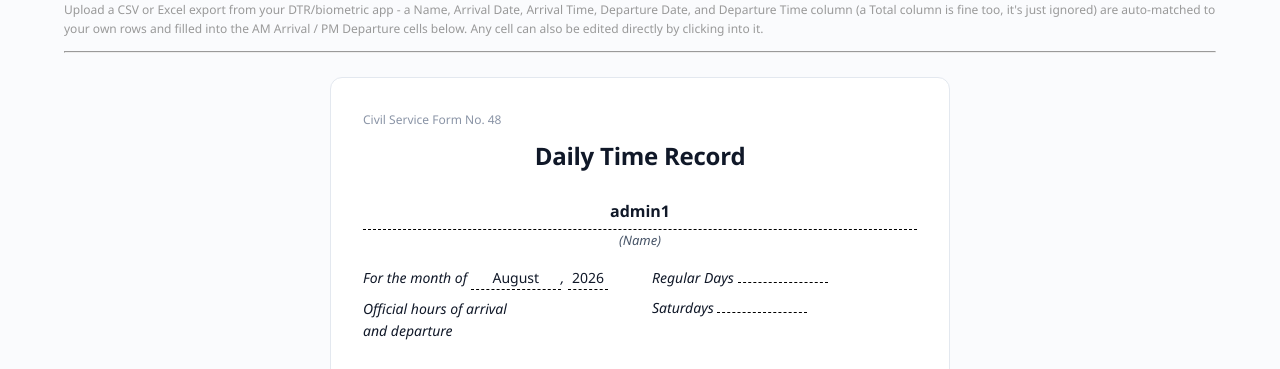
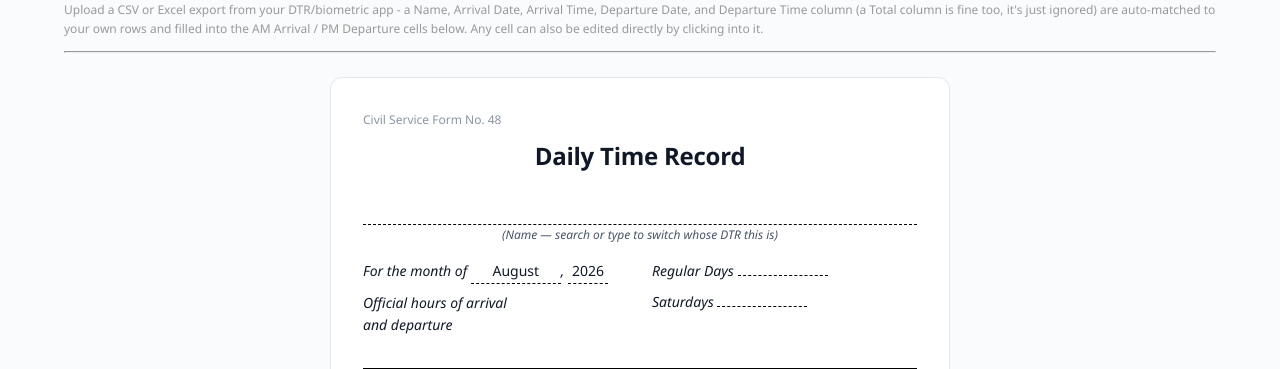
Before and after one commit to civ1977/smashed_sfs_project, a Django app: page /tools/dtr/ in a window 1280 px wide. Shown: the part 168-537 px from the top of the page. Run offline with Django 5.2, Linux system fonts and the light colour scheme; a user stored in the database is signed in; data that the repository does not hold is empty; parts of the project's set-up code (start-up, migrations or seed data) failed here and were passed over.

Commit message:
Make the DTR Name field searchable and editable
The logged-in account is often not who the DTR is for - a registrar
routinely prepares DTRs for other staff. TeacherTimeRecord gains an
employee_name field (teacher_id now just scopes which account owns
the edit, not who the record is about), with unique_together on
(teacher_id, employee_name, date) so one account can hold separate
DTRs for multiple named employees without colliding.

The Name field on the page is now a text input with datalist
autocomplete (suggestions from every teacher at the same school, plus
any name this account has already used), driven by a ?name= query
param mirroring the existing ?year=/?month= convention. Changing the
name reloads the page scoped to that person; upload and cell-edit
saves both carry employee_name so they write to the right person's
records instead of always the logged-in account's own.

Co-Authored-By: Claude Sonnet 5 <noreply@anthropic.com>

```diff
--- a/smashed_sfs/accounts/views.py
+++ b/smashed_sfs/accounts/views.py
@@ -4,6 +4,7 @@ import io
 import math
 from collections import Counter
 from datetime import date, datetime
+from urllib.parse import quote
 
 import openpyxl
 from django.shortcuts import render, redirect
@@ -372,6 +373,26 @@ DTR_EDITABLE_FIELDS = (
 )
 
 
+def _dtr_name_options(teacher):
+    """Names to offer in the DTR's searchable Name field: every teacher at
+    the same school (so a registrar can pick a colleague they haven't
+    prepared a DTR for yet) plus anyone this account has already typed a
+    DTR name for (covers employees with no Teacher account at all, e.g.
+    imported straight from a biometric export)."""
+    names = set()
+    if teacher and teacher.school_profile_id:
+        names.update(
+            Teacher.objects.filter(school_profile_id=teacher.school_profile_id)
+            .exclude(full_name='').values_list('full_name', flat=True)
+        )
+    if teacher:
+        names.update(
+            TeacherTimeRecord.objects.filter(teacher_id=teacher.teacher_id)
+            .exclude(employee_name='').values_list('employee_name', flat=True).distinct()
+        )
+    return sorted(names, key=str.lower)
+
+
 @login_required
 def daily_time_record(request):
     teacher = Teacher.objects.filter(username=request.user.username).first()
@@ -386,6 +407,9 @@ def daily_time_record(request):
         month = today.month
     if month < 1 or month > 12:
         month = today.month
+
+    default_name = teacher.full_name if teacher else ''
+    employee_name = request.GET.get('name', '').strip() or default_name
 
     # SF2's own school-day convention (grades/views.py's _school_days_in_month):
     # Mon-Fri are school days and Sat/Sun are not, unless a
@@ -406,7 +430,7 @@ def daily_time_record(request):
     if teacher:
         records_by_date = {
             r.date: r for r in TeacherTimeRecord.objects.filter(
-                teacher_id=teacher.teacher_id, date__year=year, date__month=month
+                teacher_id=teacher.teacher_id, employee_name=employee_name, date__year=year, date__month=month
             )
         }
 
@@ -430,6 +454,8 @@ def daily_time_record(request):
 
     return render(request, 'accounts/dtr.html', {
         'teacher': teacher,
+        'employee_name': employee_name,
+        'name_options': _dtr_name_options(teacher),
         'month_name': date(year, month, 1).strftime('%B'),
         'year': year,
         'prev_year': prev_year,
@@ -638,14 +664,16 @@ def upload_dtr(request):
         messages.error(request, 'Please choose a CSV or Excel file to upload.')
         return redirect('daily_time_record')
 
+    employee_name = request.POST.get('employee_name', '').strip() or teacher.full_name
+
     try:
-        parsed, error = _dtr_parse_upload(uploaded_file, teacher.full_name)
+        parsed, error = _dtr_parse_upload(uploaded_file, employee_name)
     except Exception:
         parsed, error = None, 'Could not read that file. Please upload a valid CSV or Excel export.'
 
     if error:
         messages.error(request, error)
-        return redirect('daily_time_record')
+        return redirect(f"{reverse('daily_time_record')}?name={quote(employee_name)}")
 
     # DTR prep is typically for the upcoming month, not "now" - so the file's
     # own dates decide which month gets saved and shown, never today's date.
@@ -653,7 +681,9 @@ def upload_dtr(request):
     # the next month's first few days); everything gets saved, and the view
     # jumps to whichever month has the most records in this upload.
     for d, entry in parsed.items():
-        record, _ = TeacherTimeRecord.objects.get_or_create(teacher_id=teacher.teacher_id, date=d)
+        record, _ = TeacherTimeRecord.objects.get_or_create(
+            teacher_id=teacher.teacher_id, employee_name=employee_name, date=d
+        )
         for field in ('am_arrival', 'am_departure', 'pm_arrival', 'pm_departure'):
             if entry.get(field):
                 setattr(record, field, entry[field])
@@ -666,10 +696,12 @@ def upload_dtr(request):
     note = f' ({other_months} fell in a different month and were saved there instead)' if other_months else ''
     messages.success(
         request,
-        f'Imported time records for {month_counts[(primary_year, primary_month)]} day(s) in '
+        f'Imported time records for {employee_name} - {month_counts[(primary_year, primary_month)]} day(s) in '
         f'{date(primary_year, primary_month, 1).strftime("%B %Y")}{note}.',
     )
-    return redirect(f"{reverse('daily_time_record')}?year={primary_year}&month={primary_month}")
+    return redirect(
+        f"{reverse('daily_time_record')}?year={primary_year}&month={primary_month}&name={quote(employee_name)}"
+    )
 
 
 @login_required
@@ -690,8 +722,11 @@ def save_dtr_cell(request):
     except ValueError:
         return JsonResponse({'error': 'Invalid date.'}, status=400)
 
+    employee_name = request.POST.get('employee_name', '').strip() or teacher.full_name
     value = request.POST.get('value', '').strip()
-    record, _ = TeacherTimeRecord.objects.get_or_create(teacher_id=teacher.teacher_id, date=d)
+    record, _ = TeacherTimeRecord.objects.get_or_create(
+        teacher_id=teacher.teacher_id, employee_name=employee_name, date=d
+    )
     setattr(record, field, value or None)
     record.save()
     return JsonResponse({'status': 'ok'})
--- a/smashed_sfs/templates/accounts/dtr.html
+++ b/smashed_sfs/templates/accounts/dtr.html
@@ -6,12 +6,13 @@
 <div class="no-print">
     <h2>&#128197; Daily Time Record</h2>
     <a href="{% url 'tools' %}" class="btn ghost">&larr; Back to Tools</a>
-    <a href="{% url 'daily_time_record' %}?year={{ prev_year }}&month={{ prev_month }}" class="btn ghost">&larr; {{ prev_month_name }}</a>
-    <a href="{% url 'daily_time_record' %}?year={{ next_year }}&month={{ next_month }}" class="btn ghost">{{ next_month_name }} &rarr;</a>
+    <a href="{% url 'daily_time_record' %}?year={{ prev_year }}&month={{ prev_month }}&name={{ employee_name|urlencode }}" class="btn ghost">&larr; {{ prev_month_name }}</a>
+    <a href="{% url 'daily_time_record' %}?year={{ next_year }}&month={{ next_month }}&name={{ employee_name|urlencode }}" class="btn ghost">{{ next_month_name }} &rarr;</a>
     <button type="button" class="btn" onclick="window.print()">Print</button>
     <button type="button" class="btn btn-success" onclick="document.getElementById('dtr-file-input').click()">Upload CSV/Excel</button>
     <form id="dtr-upload-form" method="post" enctype="multipart/form-data" action="{% url 'upload_dtr' %}" style="display:none;">
         {% csrf_token %}
+        <input type="hidden" name="employee_name" value="{{ employee_name }}">
         <input type="file" id="dtr-file-input" name="dtr_file" accept=".csv,.xlsx,.xlsm" onchange="document.getElementById('dtr-upload-form').submit()">
     </form>
     <p style="color: #999; font-size: 12px; margin-top: 6px;">
@@ -27,8 +28,19 @@
     <div class="dtr-form-tag">Civil Service Form No. 48</div>
     <h1 class="dtr-title">Daily Time Record</h1>
 
-    <div class="dtr-name-line">{{ teacher.full_name|default:request.user.get_full_name|default:request.user.username }}</div>
-    <div class="dtr-name-label">(Name)</div>
+    <input
+        type="text"
+        id="dtr-name-input"
+        class="dtr-name-line dtr-name-input"
+        list="dtr-name-options"
+        value="{{ employee_name }}"
+        autocomplete="off"
+    >
+    <datalist id="dtr-name-options">
+        {% for name in name_options %}
+        <option value="{{ name }}">{% endfor %}
+    </datalist>
+    <div class="dtr-name-label">(Name &mdash; search or type to switch whose DTR this is)</div>
 
     <div class="dtr-meta">
         <div class="dtr-meta-left">
@@ -113,13 +125,24 @@
     .dtr-form-tag { font-size: 12px; color: var(--ink-faint); }
     .dtr-title { text-align: center; font-size: 24px; margin: var(--space-2) 0 var(--space-5); }
     .dtr-name-line {
+        border: none;
         border-bottom: 1px dashed #000;
         text-align: center;
         font-weight: 700;
         padding-bottom: var(--space-1);
         min-height: 1.4em;
     }
-    .dtr-name-label { text-align: center; font-style: italic; font-size: 13px; color: var(--ink-soft); margin-bottom: var(--space-4); }
+    .dtr-name-input {
+        display: block;
+        width: 100%;
+        background: transparent;
+        font-family: var(--font-body);
+        font-size: 15px;
+        border-radius: 0;
+    }
+    .dtr-name-input:hover { background: var(--bg-exhibit); }
+    .dtr-name-input:focus { outline: none; border-bottom: 1px solid var(--accent); background: var(--accent-wash); }
+    .dtr-name-label { text-align: center; font-style: italic; font-size: 12px; color: var(--ink-soft); margin-bottom: var(--space-4); }
     .dtr-meta { display: flex; justify-content: space-between; gap: var(--space-5); font-size: 14px; margin-bottom: var(--space-4); }
     .dtr-meta-left, .dtr-meta-right { flex: 1; }
     .dtr-meta div { margin-bottom: var(--space-2); font-style: italic; }
@@ -173,6 +196,25 @@
 <script>
     (function () {
         var csrfToken = document.querySelector('#dtr-upload-form [name=csrfmiddlewaretoken]').value;
+        var nameInput = document.getElementById('dtr-name-input');
+
+        function goToName(name) {
+            var url = new URL(window.location.href);
+            url.searchParams.set('name', name);
+            window.location.href = url.toString();
+        }
+
+        var lastName = nameInput.value.trim();
+        nameInput.addEventListener('blur', function () {
+            var value = nameInput.value.trim();
+            if (value && value !== lastName) goToName(value);
+        });
+        nameInput.addEventListener('keydown', function (e) {
+            if (e.key === 'Enter') {
+                e.preventDefault();
+                nameInput.blur();
+            }
+        });
 
         document.querySelectorAll('.dtr-editable').forEach(function (cell) {
             var lastSaved = cell.textContent.trim();
@@ -191,6 +233,7 @@
                         date: cell.dataset.date,
                         field: cell.dataset.field,
                         value: value,
+                        employee_name: nameInput.value.trim(),
                     }),
                 }).then(function (resp) {
                     if (!resp.ok) throw new Error('save failed');
```
Also changed, not shown: smashed_sfs/accounts/models.py (+12 -3 lines), smashed_sfs/accounts/migrations/0011_alter_teachertimerecord_unique_together_and_more.py (added).
